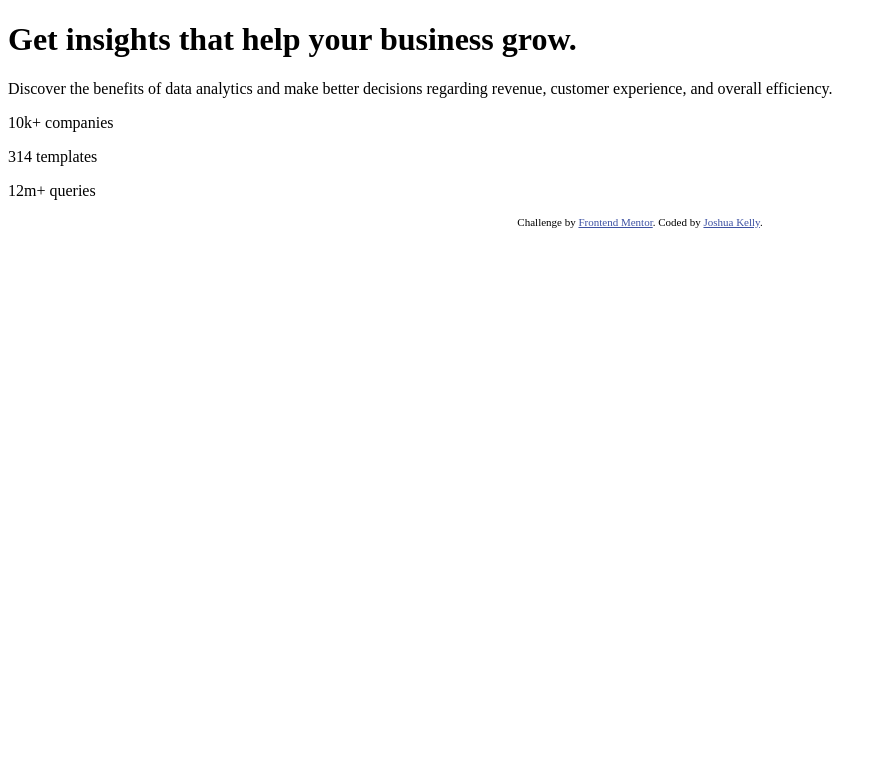
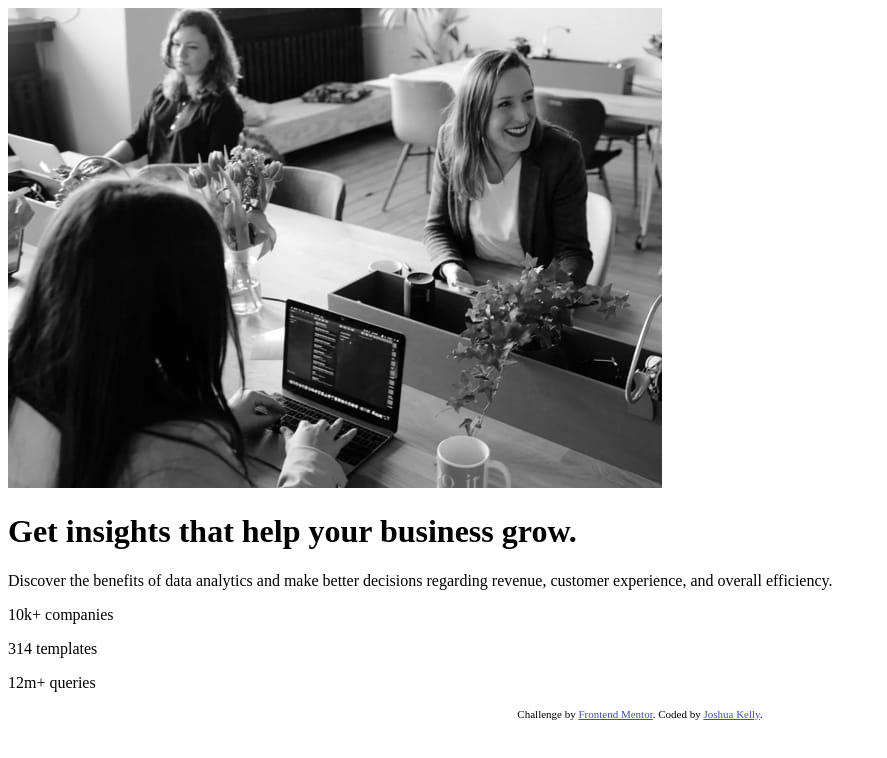
Before and after one commit to hewhodevs/frontendmentor-challenges, a plain HTML site: page stats-preview-card-component/index.html in a window 1280 px wide. Shown: the whole page, without its empty margins (0-887 px from the left). Drawn offline with Linux system fonts and the light colour scheme.

Commit message:
grouped html elements into containers

```diff
--- a/stats-preview-card-component/index.html
+++ b/stats-preview-card-component/index.html
@@ -14,25 +14,52 @@
     .attribution a { color: hsl(228, 45%, 44%); }
   </style>
 </head>
+<!-- start body -->
 <body>
+  <div id="component-container">
 
+    <!-- start #image-wrapper -->
+    <div id="image-wrapper">
+      <img src="images/image-header-mobile.jpg" alt="Coworking Office Space">
+    </div>
+    <!-- end #image-wrapper -->
+
+    <!-- start #main-wrapper -->
+    <div id="main-wrapper">
+      <!-- start #heading-wrapper -->
+      <div id="heading-wrapper">
         <h1>Get insights that help your business grow.</h1>
-
         <p>Discover the benefits of data analytics and make better decisions regarding revenue, customer experience, and overall efficiency.</p>
-
-  <div class="stat-container">
+      </div>
+      <!-- end #heading-wrapper -->
+      <!-- start #stats -->
+      <div id="stats">
+        <!-- start #stat1 -->
+        <div id=#stat1 class="stat-container">
           <p><span class="stat">10k+</span> companies</p>
         </div>
-  <div class="stat-container">
+        <!-- end #stat1 -->
+        <!-- start #stat2 -->
+        <div id="stat2" class="stat-container">
           <p><span class="stat">314</span> templates</p>
         </div>
-  <div class="stat-container">
+        <!-- end #stat2 -->
+        <!-- start #stat3 -->
+        <div id="stat3" class="stat-container">
           <p><span class="stat">12m+</span> queries</p>
         </div>
-
+        <!-- end #stat3 -->
+      </div>
+      <!-- end #stats -->
+    </div>
+    <!-- end #main-wrapper -->
+  </div>
+  <!-- start .attributiono -->
   <div class="attribution">
     Challenge by <a href="https://www.frontendmentor.io?ref=challenge" target="_blank">Frontend Mentor</a>.
     Coded by <a href="https://www.github.com/hewhodevs" target="_blank" rel="noopener">Joshua Kelly</a>.
   </div>
+  <!-- end .attributiono -->
 </body>
+<!-- end body -->
 </html>
```
Lines whose indentation alone changed are shown as unchanged.
